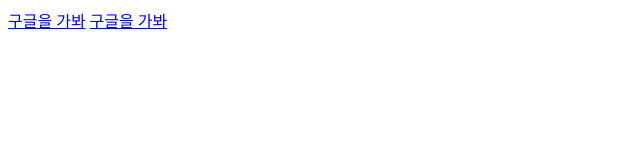
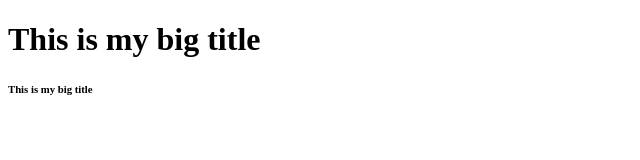
Before and after one commit to leaudgns/kakao_clone, a plain HTML site: page index.html in a window 1280 px wide. Shown: the whole page, without its empty margins (0-640 px from the left). Drawn offline with Linux system fonts and the light colour scheme.

Commit message:
html 2-4

```diff
--- a/index.html
+++ b/index.html
@@ -1,2 +1,10 @@
-<a href="https://google.com">구글을 가봐</a>
-<a href="https://google.com" target="_blank">구글을 가봐</a>
+<!DOCTYPE html>
+<html>
+  <head>
+    <title>이건 제목</title>
+  </head>
+  <body>
+    <h1>This is my big title</h1>
+    <h6>This is my big title</h6>
+  </body>
+</html>
```
